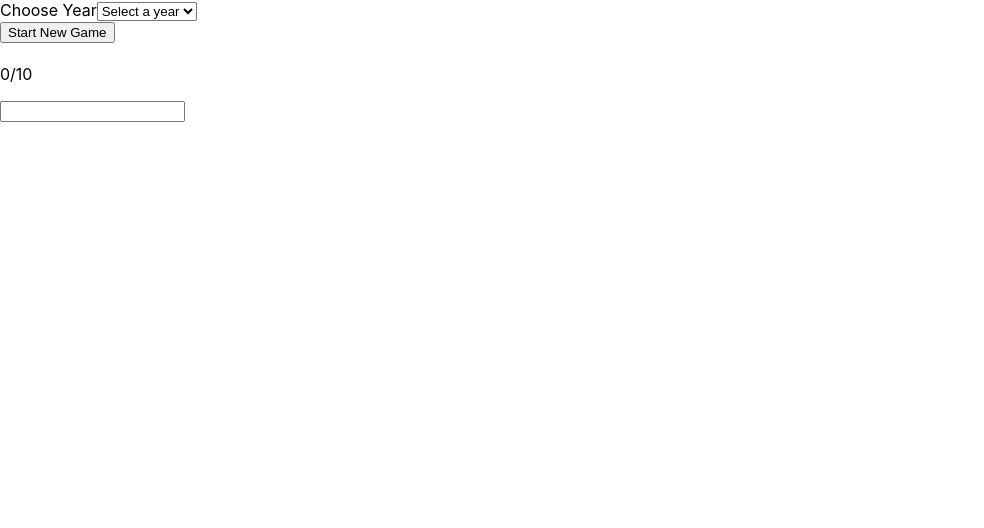
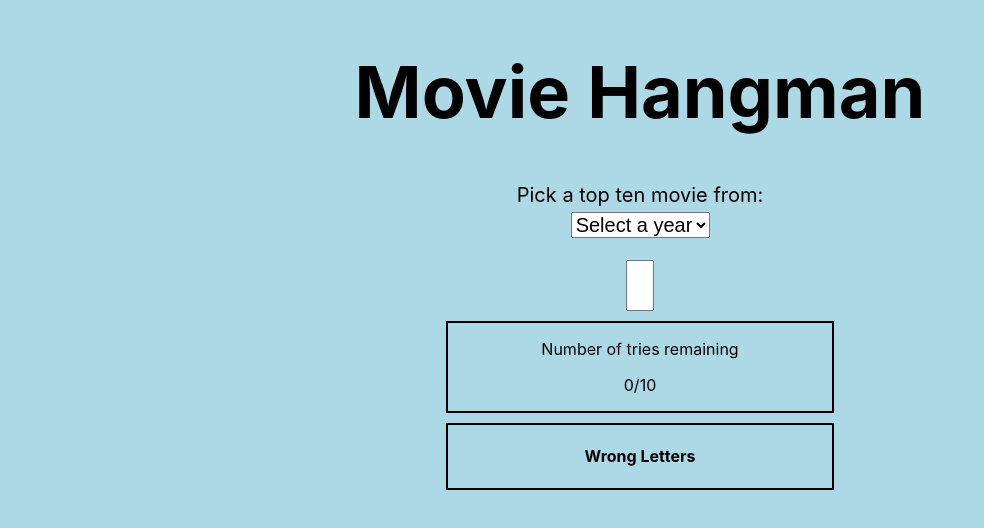
Before and after one commit to Teffisk/react-hangman, a React (Create React App) app: page / in a window 1280 px wide. Shown: the top 528 px of the page, without its empty margins (0-984 px from the left). Built offline with nearby package versions, Linux system fonts and the light colour scheme.

Commit message:
added stying and endgame

```diff
--- a/src/App.css
+++ b/src/App.css
@@ -1,6 +1,87 @@
 .App {
   text-align: center;
 }
+
+body {
+  background-color: lightblue;
+}
+
 .gameboard {
   letter-spacing: 4px;
 }
+
+.title {
+  font-size: 72px;
+  text-align: center;
+}
+
+.year-form {
+  text-align: center;
+}
+
+.year-form select {
+  text-align: center;
+  font-size: 20px;
+}
+
+.year-form div {
+  margin: 5px;
+  font-size: 20px;
+}
+
+.attempts {
+  text-align: center;
+  font-size: 16px;
+  border: 2px solid black;
+  width: 30vw;
+  margin: 10px auto;
+}
+
+.start-button {
+  text-align: center;
+}
+.start-button button {
+  font-size: 20px;
+  margin: 10px;
+  background-color: #ffcccc;
+}
+
+.wrong-guesses {
+  border: 2px solid black;
+  text-align: center;
+  min-width: 10vw;
+  max-width: 30vw;
+  margin: 0 auto;
+  margin-top: 10px;
+}
+
+.lose {
+  color: red;
+  text-align: center;
+}
+
+.win {
+  color: green;
+  text-align: center;
+}
+
+.gameboard {
+  text-align: center;
+}
+
+.correct {
+  text-align: center;
+}
+
+.incorrect {
+  text-align: center;
+}
+
+#letter {
+  text-align: center;
+}
+
+#letter input {
+  width: 20px;
+  font-size: 40px;
+}
--- a/src/App.tsx
+++ b/src/App.tsx
@@ -5,6 +5,8 @@ import Gameboard from "./Components/Gameboard";
 import UserInput from "./Components/UserInput";
 import WrongGuesses from "./Components/WrongGuesses";
 import ChooseGame from "./Components/ChooseGame";
+import YouLose from "./Components/YouLose";
+import YouWin from "./Components/YouWin";
 
 interface Props {}
 
@@ -62,7 +64,7 @@ class App extends Component<Props, State> {
   handleYearChange = e => {
     e.preventDefault();
     // set the state to the selected year
-
+    this.startButton = <StartButton handleOnClick={this.handleStartGame} />;
     const Url = `https://api.themoviedb.org/3/discover/movie?primary_release_year=${
       e.target.value
     }&sort_by=popularity.desc&api_key=1e85780dea920f95468cb80f57fbdc48&language=en`;
@@ -85,6 +87,7 @@ class App extends Component<Props, State> {
   };
 
   handleStartGame = () => {
+    this.endGame = <UserInput handleOnChange={this.handleSubmitLetter} />;
     console.log(this.state.puzzles);
     let puzzle: string = this.state.puzzles[
       Math.floor(Math.random() * this.state.puzzles.length)
@@ -99,7 +102,7 @@ class App extends Component<Props, State> {
       gameboard: gameboard,
       wrongGuesses: [],
       correct: "",
-      status: "in progress"
+      status: ""
     });
   };
 
@@ -137,30 +140,40 @@ class App extends Component<Props, State> {
     });
     e.target.value = "";
   }
+  startButton = <></>;
+  endGame = <UserInput handleOnChange={this.handleSubmitLetter} />;
 
   checkWin() {
     if (this.state.wrongGuesses.length >= this.state.maxTries) {
       this.setState({ status: "lose" });
+      this.endGame = <YouLose />;
       // run gameover component
     } else if (this.state.gameboard.join("") === this.state.puzzle) {
       this.setState({ status: "win" });
+      this.endGame = <YouWin />;
+    } else {
+      this.endGame = <UserInput handleOnChange={this.handleSubmitLetter} />;
     }
   }
 
   render() {
     return (
-      <div>
+      <div className="app">
+        <h1 className="title">Movie Hangman</h1>
         <ChooseGame years={this.years} handleChange={this.handleYearChange} />
-        <StartButton handleOnClick={this.handleStartGame} />
+        {this.startButton}
         <Gameboard
           puzzleAnswer={this.state.puzzle}
           gameboard={this.state.gameboard}
         />
-        <p>{this.state.correct}</p>
-        <p>
-          {this.state.wrongGuesses.length}/{this.state.maxTries}
-        </p>
-        <UserInput handleOnChange={this.handleSubmitLetter} />
+        <p className="correct">{this.state.correct}</p>
+        {this.endGame}
+        <div className="attempts">
+          <p>Number of tries remaining</p>
+          <p className="incorrect">
+            {this.state.wrongGuesses.length}/{this.state.maxTries}
+          </p>
+        </div>
         <WrongGuesses wrongGuesses={this.state.wrongGuesses} />
       </div>
     );
--- a/src/Components/ChooseGame.tsx
+++ b/src/Components/ChooseGame.tsx
@@ -9,13 +9,17 @@ interface State {}
 
 class ChooseGame extends Component<Props, State> {
   render() {
-    const yearOptions = this.props.years.map(year => {
-      return <option value={year}>{year}</option>;
+    const yearOptions = this.props.years.map((year, index) => {
+      return (
+        <option key={index} value={year}>
+          {year}
+        </option>
+      );
     });
 
     return (
-      <form onChange={this.props.handleChange}>
-        <label>Choose Year</label>
+      <form className="year-form" onChange={this.props.handleChange}>
+        <div>Pick a top ten movie from:</div>
         <select name="year">
           <option selected={true} disabled={true}>
             Select a year
--- a/src/Components/StartButton.tsx
+++ b/src/Components/StartButton.tsx
@@ -6,7 +6,11 @@ interface StartProps {
 
 class StartButton extends Component<StartProps> {
   render() {
-    return <button onClick={this.props.handleOnClick}>Start New Game</button>;
+    return (
+      <div className="start-button">
+        <button onClick={this.props.handleOnClick}>Start New Game</button>
+      </div>
+    );
   }
 }
 
--- a/src/Components/WrongGuesses.tsx
+++ b/src/Components/WrongGuesses.tsx
@@ -8,7 +8,12 @@ interface State {}
 
 class WrongGuesses extends Component<Props, State> {
   render() {
-    return <h1 className="wrong-guesses">{this.props.wrongGuesses}</h1>;
+    return (
+      <div className="wrong-guesses">
+        <h4>Wrong Letters</h4>
+        <h1>{this.props.wrongGuesses}</h1>
+      </div>
+    );
   }
 }
 
--- /dev/null
+++ b/src/Components/YouLose.tsx
@@ -0,0 +1,11 @@
+import React from "react";
+
+const YouLose = () => {
+  return (
+    <div className="lose">
+      <h1>Sorry, you lose</h1>
+    </div>
+  );
+};
+
+export default YouLose;
--- /dev/null
+++ b/src/Components/YouWin.tsx
@@ -0,0 +1,11 @@
+import React from "react";
+
+const YouWin = () => {
+  return (
+    <div className="win">
+      <h1>Yay, you win</h1>
+    </div>
+  );
+};
+
+export default YouWin;
```
